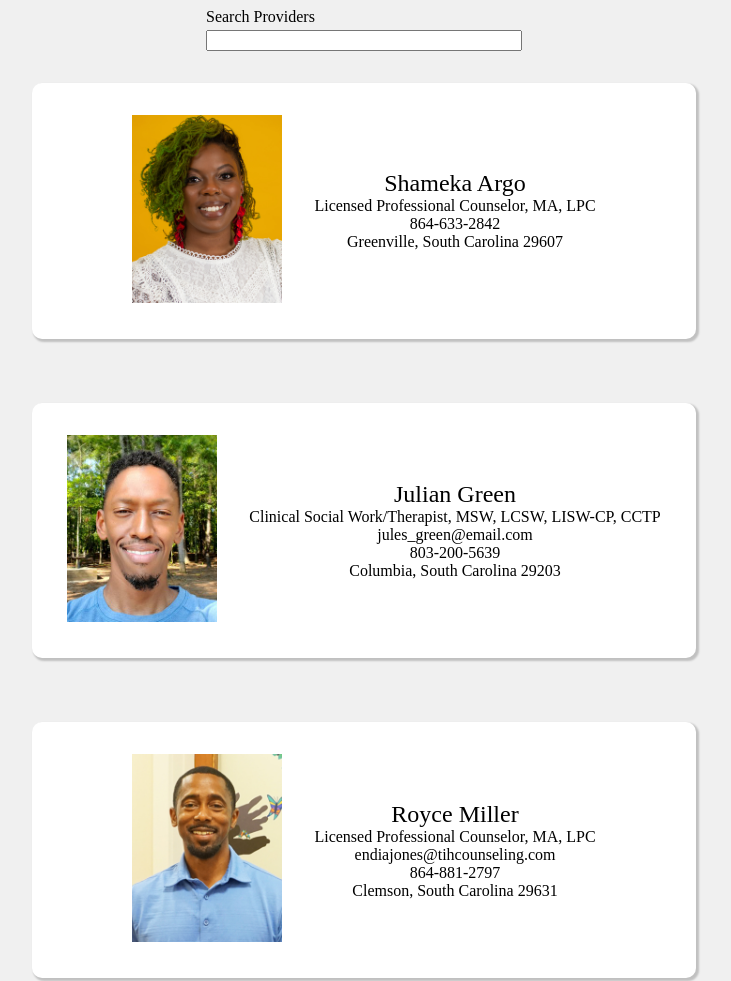
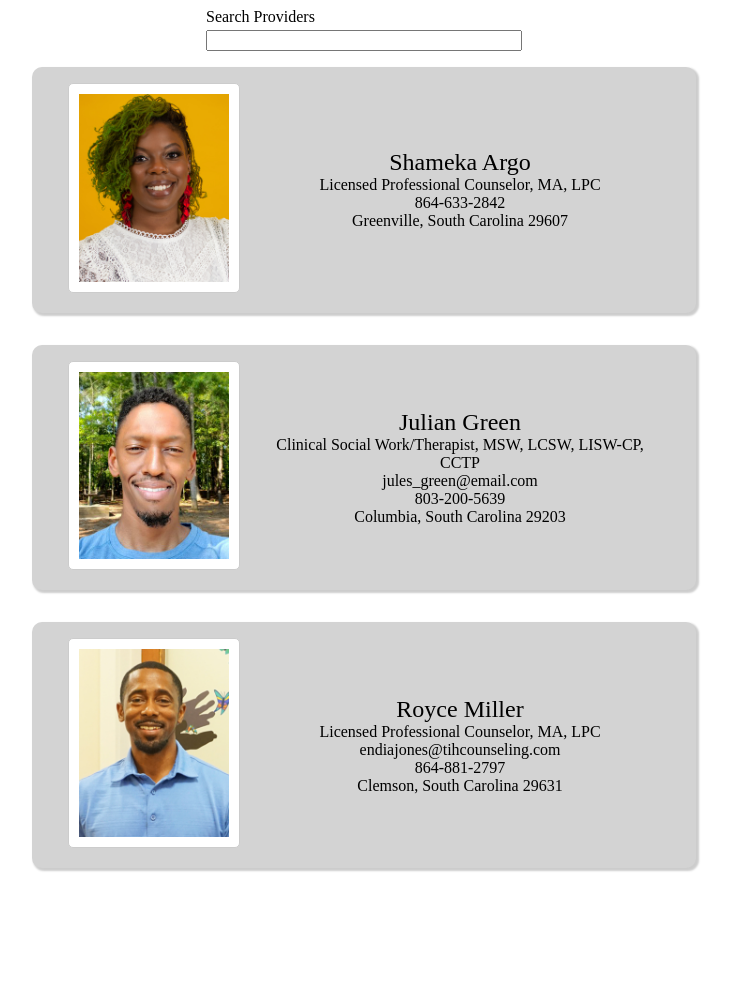
Before and after one commit to von-amari/SCProviders, a plain HTML site: page index.html in a window 1280 px wide. Shown: the top 981 px of the page, without its empty margins (276-1007 px from the left). After the commit the page ends 892 px from the top, so only its background shows below. Drawn offline with Linux system fonts and the light colour scheme.

Commit message:
Add files via upload

```diff
--- a/css/styles.css
+++ b/css/styles.css
@@ -1,9 +1,16 @@
+:root {
+  --red: tomato;
+  --bgColor: bisque;
+}
+
 body{
-  background-color: #f0f0f0;
+  background-color: #ffffff;
 }
+
 .header{
 font-size: 24px;
 }
+
 .search-wrapper{
   display: flex;
   flex-direction: column;
@@ -21,22 +28,40 @@ font-size: 24px;
 .card{
   display:flex;
   padding: 1rem;
-  justify-content: center;
+  /*justify-content: center; */
   align-items: center;
-  background-color: white;
+  background-color: #d3d3d3;
   width: 50%;
-  margin: 2rem auto;
+  max-width:800px;
+  margin: 1rem auto;
   border-radius: 10px;
 box-shadow: 2px 2px 2px 1px rgba(0, 0, 0, 0.2);
 
 }
+/* img {
+  --b: 10px; /* control the size
+  padding: var(--b);
+  border: calc(2*var(--b)) solid #0000;
+  outline: 1px solid #000;
+  outline-offset: calc(-1*var(--b));
+  background: conic-gradient(from 90deg at 1px 1px,#0000 90deg,#000 0);
+  width: 150px;
+} */
+
 img{
-  width:150px;
-  padding: 1rem;
+  background: #fff;
+      border: 1px solid #cccccc;
+      border-radius: 5px 5px 5px 5px;
+      padding: 10px;
+      margin-left: 20px;
+      width: 150px;
 }
+
+
 .provider-details{
   /*width:150px;*/
   padding:1rem;
+  margin: auto;
 }
 .provider{
   display: flex;
@@ -46,3 +71,6 @@ img{
   flex-direction: column;
 
 }
+.address{
+  margin-bottom: 1rem;
+}
```
